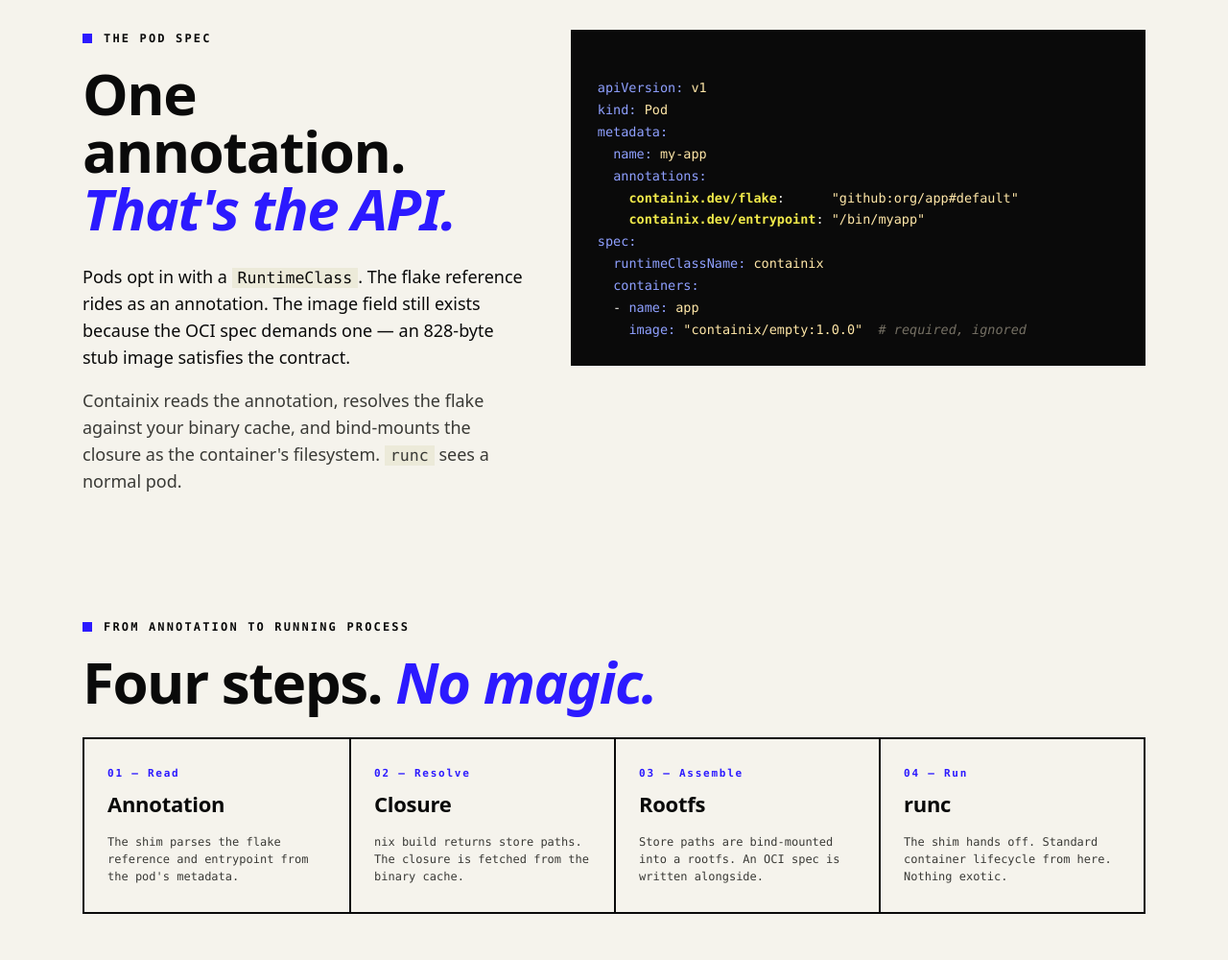
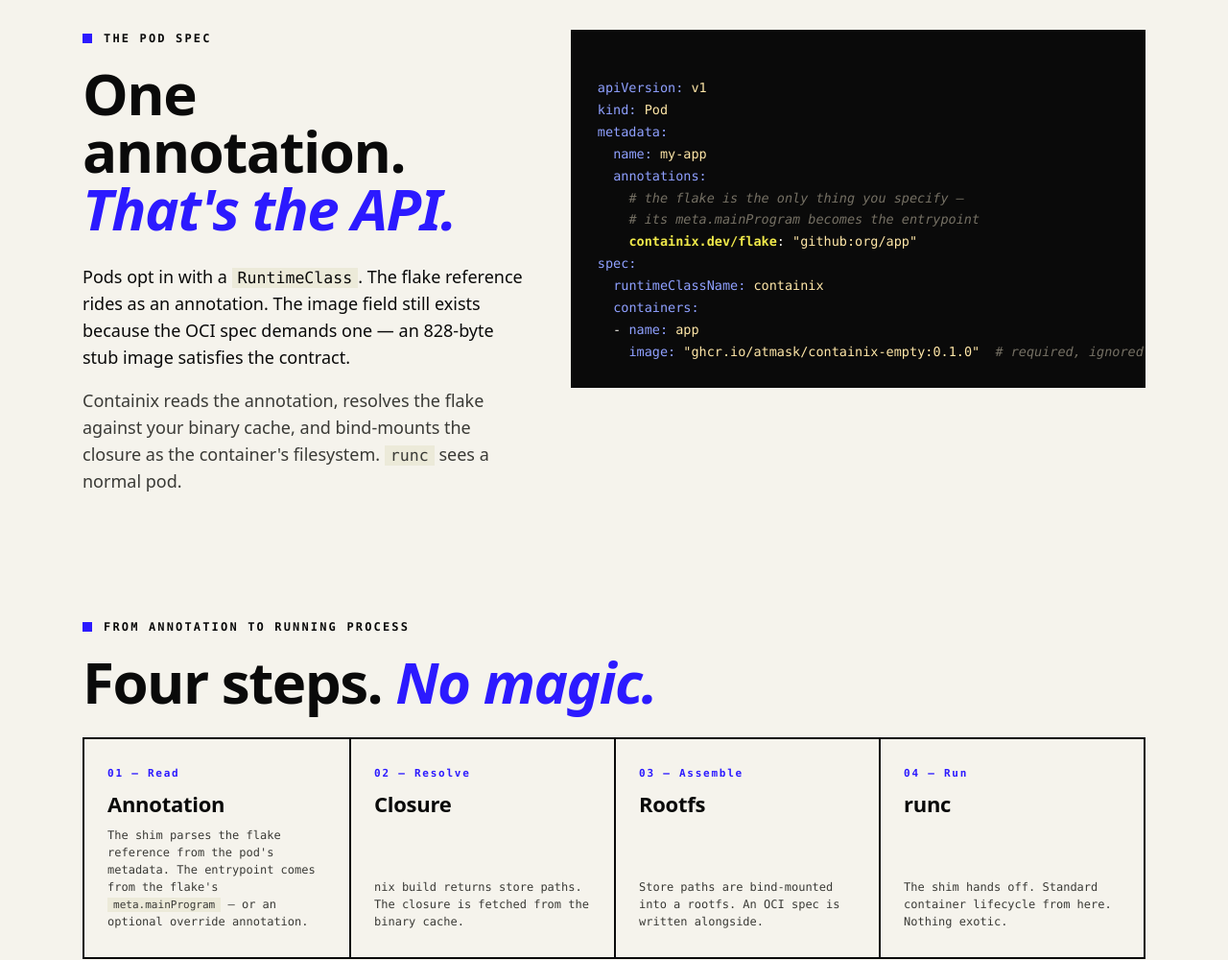
Before and after one commit to atmask/containix, a plain HTML site: page site/index.html in a window 1280 px wide. Shown: the part 631-1631 px from the top of the page at 96% size. Drawn offline with Linux system fonts and the light colour scheme.

Commit message:
Upate site

```diff
--- a/site/index.html
+++ b/site/index.html
@@ -479,13 +479,14 @@
 <span class="k">metadata:</span>
   <span class="k">name:</span> <span class="s">my-app</span>
   <span class="k">annotations:</span>
-    <span class="n">containix.dev/flake</span>:      <span class="s">"github:org/app#default"</span>
-    <span class="n">containix.dev/entrypoint</span>: <span class="s">"/bin/myapp"</span>
+    <span class="c"># the flake is the only thing you specify —</span>
+    <span class="c"># its meta.mainProgram becomes the entrypoint</span>
+    <span class="n">containix.dev/flake</span>: <span class="s">"github:org/app"</span>
 <span class="k">spec:</span>
   <span class="k">runtimeClassName:</span> <span class="s">containix</span>
   <span class="k">containers:</span>
   - <span class="k">name:</span> <span class="s">app</span>
-    <span class="k">image:</span> <span class="s">"containix/empty:1.0.0"</span>  <span class="c"># required, ignored</span></pre>
+    <span class="k">image:</span> <span class="s">"ghcr.io/atmask/containix-empty:0.1.0"</span>  <span class="c"># required, ignored</span></pre>
   </section>
 
   <!-- ============ § THE FLOW ============ -->
@@ -499,7 +500,7 @@
           <div class="step">01 — Read</div>
           <h3>Annotation</h3>
         </div>
-        <p>The shim parses the flake reference and entrypoint from the pod's metadata.</p>
+        <p>The shim parses the flake reference from the pod's metadata. The entrypoint comes from the flake's <code>meta.mainProgram</code> — or an optional override annotation.</p>
       </div>
       <div class="cell">
         <div>
@@ -568,7 +569,7 @@
       <h2>End-to-end. Early. <span style="color:var(--highlight);font-style:italic;">Pin commits.</span></h2>
       <p>
         Containix is consumable today as <code style="color:var(--highlight);background:transparent;padding:0;">packages.default</code> or a NixOS module.
-        Core packages sit at 91% test coverage. The shim has been driven on a NixOS VM and a local cluster.
+        The core Nix package sits at ~93% test coverage. The shim has been driven on a NixOS VM and a local cluster.
       </p>
       <p>
         The API will move before v1. If you depend on it, pin commits — not branches. File issues
```
